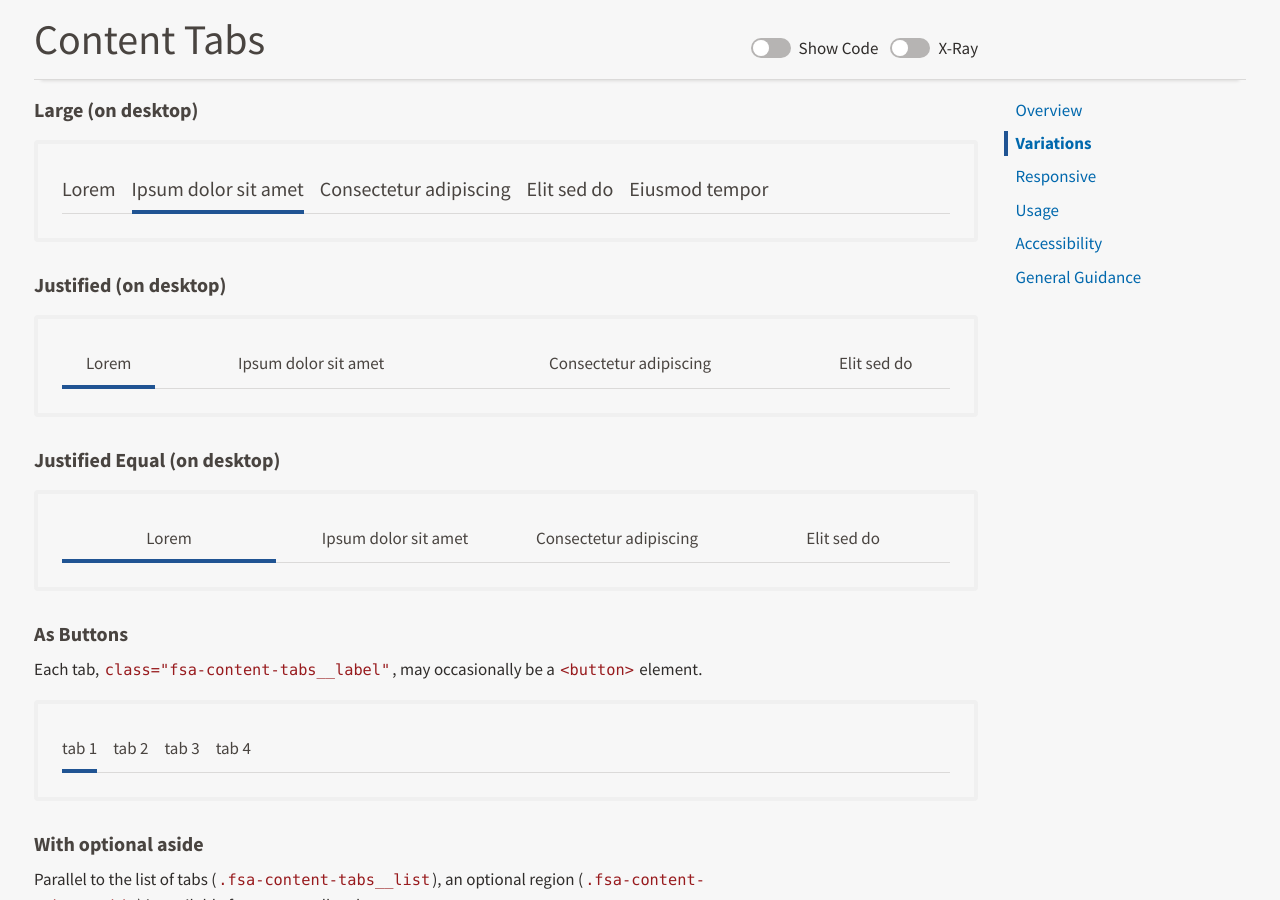
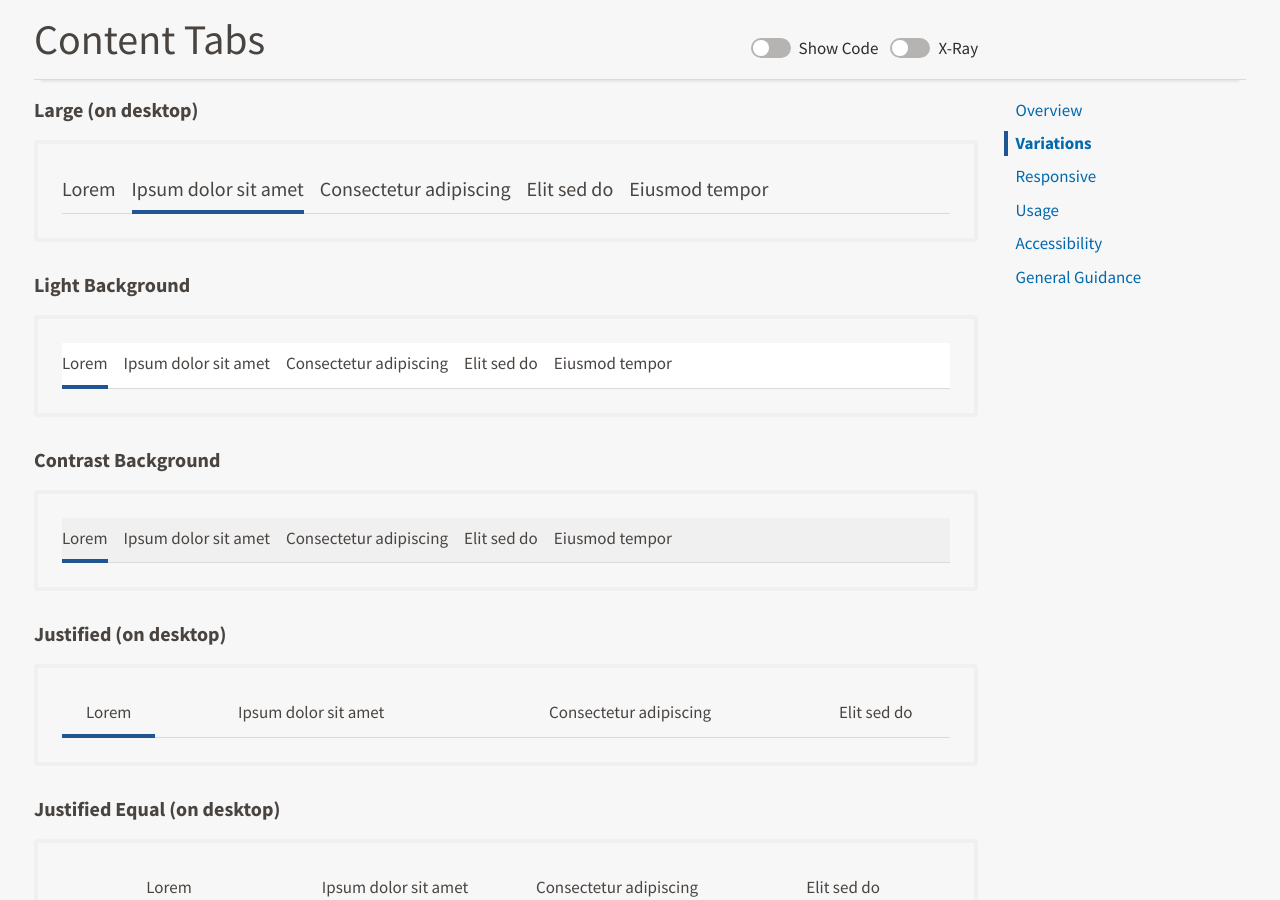
Before and after one commit to USDA-FSA/fsa-design-system, a Jekyll site: the page built from components/content-tabs/index.md, in a window 1280 px wide and 900 px high, scrolled down 1044 px. Built offline with Jekyll 4.4.1, drawn with Linux system fonts in a browser that asks for light colours.

Commit message:
Tabs [amends #369]

````diff
--- a/components/content-tabs/index.md
+++ b/components/content-tabs/index.md
@@ -38,7 +38,6 @@
       </li>
     </ul>
   </div>
-
 </div>
 
 ## Variations
@@ -47,38 +46,7 @@
 
 ### Default
 
-<div class="ds-preview">
-  <div class="fsa-content-tabs">
-    <ul class="fsa-content-tabs__list">
-      <li class="fsa-content-tabs__item">
-        <a class="fsa-content-tabs__label fsa-content-tabs__label--active" aria-current="step" href="#link">
-          <span class="fsa-content-tabs__label-text">Lorem</span>
-        </a>
-      </li>
-      <li class="fsa-content-tabs__item">
-        <a class="fsa-content-tabs__label" href="#link">
-          <span class="fsa-content-tabs__label-text">Ipsum dolor sit amet</span>
-        </a>
-      </li>
-      <li class="fsa-content-tabs__item">
-        <a class="fsa-content-tabs__label" href="#link">
-          <span class="fsa-content-tabs__label-text">Consectetur adipiscing</span>
-        </a>
-      </li>
-      <li class="fsa-content-tabs__item">
-        <a class="fsa-content-tabs__label" href="#link">
-          <span class="fsa-content-tabs__label-text">Elit sed do</span>
-        </a>
-      </li>
-      <li class="fsa-content-tabs__item">
-        <a class="fsa-content-tabs__label" href="#link">
-          <span class="fsa-content-tabs__label-text">Eiusmod tempor</span>
-        </a>
-      </li>
-    </ul>
-  </div>
-</div>
-```html
+{% capture snippet %}
 <div class="fsa-content-tabs">
   <ul class="fsa-content-tabs__list">
     <li class="fsa-content-tabs__item">
@@ -108,42 +76,13 @@
     </li>
   </ul>
 </div>
-```
+{% endcapture %}
+
+{% include preview-and-snippet.html %}
 
 ### Small
 
-<div class="ds-preview">
-  <div class="fsa-content-tabs">
-    <ul class="fsa-content-tabs__list">
-      <li class="fsa-content-tabs__item">
-        <a class="fsa-content-tabs__label fsa-content-tabs__label--small" href="#link">
-          <span class="fsa-content-tabs__label-text">Lorem</span>
-        </a>
-      </li>
-      <li class="fsa-content-tabs__item">
-        <a class="fsa-content-tabs__label fsa-content-tabs__label--small fsa-content-tabs__label--active" aria-current="step" href="#link">
-          <span class="fsa-content-tabs__label-text">Ipsum dolor sit amet</span>
-        </a>
-      </li>
-      <li class="fsa-content-tabs__item">
-        <a class="fsa-content-tabs__label fsa-content-tabs__label--small" href="#link">
-          <span class="fsa-content-tabs__label-text">Consectetur adipiscing</span>
-        </a>
-      </li>
-      <li class="fsa-content-tabs__item">
-        <a class="fsa-content-tabs__label fsa-content-tabs__label fsa-content-tabs__label--small" href="#link">
-          <span class="fsa-content-tabs__label-text">Elit sed do</span>
-        </a>
-      </li>
-      <li class="fsa-content-tabs__item">
-        <a class="fsa-content-tabs__label fsa-content-tabs__label--small" href="#link">
-          <span class="fsa-content-tabs__label-text">Eiusmod tempor</span>
-        </a>
-      </li>
-    </ul>
-  </div>
-</div>
-```html
+{% capture snippet %}
 <div class="fsa-content-tabs">
   <ul class="fsa-content-tabs__list">
     <li class="fsa-content-tabs__item">
@@ -173,43 +112,13 @@
     </li>
   </ul>
 </div>
-```
+{% endcapture %}
 
+{% include preview-and-snippet.html %}
 
 ### Large (on desktop)
 
-<div class="ds-preview">
-  <div class="fsa-content-tabs">
-    <ul class="fsa-content-tabs__list">
-      <li class="fsa-content-tabs__item">
-        <a class="fsa-content-tabs__label fsa-content-tabs__label--large" href="#link">
-          <span class="fsa-content-tabs__label-text">Lorem</span>
-        </a>
-      </li>
-      <li class="fsa-content-tabs__item">
-        <a class="fsa-content-tabs__label fsa-content-tabs__label--large fsa-content-tabs__label--active" aria-current="step" href="#link">
-          <span class="fsa-content-tabs__label-text">Ipsum dolor sit amet</span>
-        </a>
-      </li>
-      <li class="fsa-content-tabs__item">
-        <a class="fsa-content-tabs__label fsa-content-tabs__label--large" href="#link">
-          <span class="fsa-content-tabs__label-text">Consectetur adipiscing</span>
-        </a>
-      </li>
-      <li class="fsa-content-tabs__item">
-        <a class="fsa-content-tabs__label fsa-content-tabs__label fsa-content-tabs__label--large" href="#link">
-          <span class="fsa-content-tabs__label-text">Elit sed do</span>
-        </a>
-      </li>
-      <li class="fsa-content-tabs__item">
-        <a class="fsa-content-tabs__label fsa-content-tabs__label--large" href="#link">
-          <span class="fsa-content-tabs__label-text">Eiusmod tempor</span>
-        </a>
-      </li>
-    </ul>
-  </div>
-</div>
-```html
+{% capture snippet %}
 <div class="fsa-content-tabs">
   <ul class="fsa-content-tabs__list">
     <li class="fsa-content-tabs__item">
@@ -239,38 +148,87 @@
     </li>
   </ul>
 </div>
-```
+{% endcapture %}
 
+{% include preview-and-snippet.html %}
+
+### Light Background
+
+{% capture snippet %}
+<div class="fsa-content-tabs fsa-content-tabs--light">
+  <ul class="fsa-content-tabs__list">
+    <li class="fsa-content-tabs__item">
+      <a class="fsa-content-tabs__label fsa-content-tabs__label--active" href="link.html" aria-current="tab">
+        <span class="fsa-content-tabs__label-text">Lorem</span>
+      </a>
+    </li>
+    <li class="fsa-content-tabs__item">
+      <a class="fsa-content-tabs__label" href="link.html">
+        <span class="fsa-content-tabs__label-text">Ipsum dolor sit amet</span>
+      </a>
+    </li>
+    <li class="fsa-content-tabs__item">
+      <a class="fsa-content-tabs__label" href="link.html">
+        <span class="fsa-content-tabs__label-text">Consectetur adipiscing</span>
+      </a>
+    </li>
+    <li class="fsa-content-tabs__item">
+      <a class="fsa-content-tabs__label" href="link.html">
+        <span class="fsa-content-tabs__label-text">Elit sed do</span>
+      </a>
+    </li>
+    <li class="fsa-content-tabs__item">
+      <a class="fsa-content-tabs__label" href="link.html">
+        <span class="fsa-content-tabs__label-text">Eiusmod tempor</span>
+      </a>
+    </li>
+  </ul>
+  <div class="fsa-content-tabs__aside"></div>
+</div>
+{% endcapture %}
+
+{% include preview-and-snippet.html %}
+
+### Contrast Background
+
+{% capture snippet %}
+<div class="fsa-content-tabs fsa-content-tabs--contrast">
+  <ul class="fsa-content-tabs__list">
+    <li class="fsa-content-tabs__item">
+      <a class="fsa-content-tabs__label fsa-content-tabs__label--active" href="link.html" aria-current="tab">
+        <span class="fsa-content-tabs__label-text">Lorem</span>
+      </a>
+    </li>
+    <li class="fsa-content-tabs__item">
+      <a class="fsa-content-tabs__label" href="link.html">
+        <span class="fsa-content-tabs__label-text">Ipsum dolor sit amet</span>
+      </a>
+    </li>
+    <li class="fsa-content-tabs__item">
+      <a class="fsa-content-tabs__label" href="link.html">
+        <span class="fsa-content-tabs__label-text">Consectetur adipiscing</span>
+      </a>
+    </li>
+    <li class="fsa-content-tabs__item">
+      <a class="fsa-content-tabs__label" href="link.html">
+        <span class="fsa-content-tabs__label-text">Elit sed do</span>
+      </a>
+    </li>
+    <li class="fsa-content-tabs__item">
+      <a class="fsa-content-tabs__label" href="link.html">
+        <span class="fsa-content-tabs__label-text">Eiusmod tempor</span>
+      </a>
+    </li>
+  </ul>
+  <div class="fsa-content-tabs__aside"></div>
+</div>
+{% endcapture %}
+
+{% include preview-and-snippet.html %}
 
 ### Justified (on desktop)
 
-<div class="ds-preview">
-  <div class="fsa-content-tabs fsa-content-tabs--justified">
-    <ul class="fsa-content-tabs__list">
-      <li class="fsa-content-tabs__item">
-        <a class="fsa-content-tabs__label fsa-content-tabs__label--active" aria-current="step" href="#link">
-          <span class="fsa-content-tabs__label-text">Lorem</span>
-        </a>
-      </li>
-      <li class="fsa-content-tabs__item">
-        <a class="fsa-content-tabs__label" href="#link">
-          <span class="fsa-content-tabs__label-text">Ipsum dolor sit amet</span>
-        </a>
-      </li>
-      <li class="fsa-content-tabs__item">
-        <a class="fsa-content-tabs__label" href="#link">
-          <span class="fsa-content-tabs__label-text">Consectetur adipiscing</span>
-        </a>
-      </li>
-      <li class="fsa-content-tabs__item">
-        <a class="fsa-content-tabs__label" href="#link">
-          <span class="fsa-content-tabs__label-text">Elit sed do</span>
-        </a>
-      </li>
-    </ul>
-  </div>
-</div>
-```html
+{% capture snippet %}
 <div class="fsa-content-tabs fsa-content-tabs--justified">
   <ul class="fsa-content-tabs__list">
     <li class="fsa-content-tabs__item">
@@ -295,37 +253,13 @@
     </li>
   </ul>
 </div>
-```
+{% endcapture %}
+
+{% include preview-and-snippet.html %}
 
 ### Justified Equal (on desktop)
 
-<div class="ds-preview">
-  <div class="fsa-content-tabs fsa-content-tabs--justified-equal">
-    <ul class="fsa-content-tabs__list">
-      <li class="fsa-content-tabs__item">
-        <a class="fsa-content-tabs__label fsa-content-tabs__label--active" aria-current="step" href="#link">
-          <span class="fsa-content-tabs__label-text">Lorem</span>
-        </a>
-      </li>
-      <li class="fsa-content-tabs__item">
-        <a class="fsa-content-tabs__label" href="#link">
-          <span class="fsa-content-tabs__label-text">Ipsum dolor sit amet</span>
-        </a>
-      </li>
-      <li class="fsa-content-tabs__item">
-        <a class="fsa-content-tabs__label" href="#link">
-          <span class="fsa-content-tabs__label-text">Consectetur adipiscing</span>
-        </a>
-      </li>
-      <li class="fsa-content-tabs__item">
-        <a class="fsa-content-tabs__label" href="#link">
-          <span class="fsa-content-tabs__label-text">Elit sed do</span>
-        </a>
-      </li>
-    </ul>
-  </div>
-</div>
-```html
+{% capture snippet %}
 <div class="fsa-content-tabs fsa-content-tabs--justified-equal">
   <ul class="fsa-content-tabs__list">
     <li class="fsa-content-tabs__item">
@@ -350,39 +284,15 @@
     </li>
   </ul>
 </div>
-```
+{% endcapture %}
+
+{% include preview-and-snippet.html %}
 
 ### As Buttons
 
 Each tab, <code>class="fsa-content-tabs__label"</code>, may occasionally be a <code>&lt;button&gt;</code> element.
 
-<div class="ds-preview">
-  <div class="fsa-content-tabs">
-    <ul class="fsa-content-tabs__list">
-      <li class="fsa-content-tabs__item">
-        <button class="fsa-content-tabs__label fsa-content-tabs__label--active" aria-current="step" type="button">
-          <span class="fsa-content-tabs__label-text">tab 1</span>
-        </button>
-      </li>
-      <li class="fsa-content-tabs__item">
-        <button class="fsa-content-tabs__label" type="button">
-          <span class="fsa-content-tabs__label-text">tab 2</span>
-        </button>
-      </li>
-      <li class="fsa-content-tabs__item">
-        <button class="fsa-content-tabs__label" type="button">
-          <span class="fsa-content-tabs__label-text">tab 3</span>
-        </button>
-      </li>
-      <li class="fsa-content-tabs__item">
-        <button class="fsa-content-tabs__label" type="button">
-          <span class="fsa-content-tabs__label-text">tab 4</span>
-        </button>
-      </li>
-    </ul>
-  </div>
-</div>
-```html
+{% capture snippet %}
 <div class="fsa-content-tabs">
   <ul class="fsa-content-tabs__list">
     <li class="fsa-content-tabs__item">
@@ -407,47 +317,15 @@
     </li>
   </ul>
 </div>
-```
+{% endcapture %}
+
+{% include preview-and-snippet.html %}
 
 ### With optional aside
 
 Parallel to the list of tabs (`.fsa-content-tabs__list`), an optional region (`.fsa-content-tabs__aside`) is available for contextually relevant content.
 
-<div class="ds-preview">
-  <div class="fsa-content-tabs">
-    <ul class="fsa-content-tabs__list">
-      <li class="fsa-content-tabs__item">
-        <a class="fsa-content-tabs__label fsa-content-tabs__label--active" aria-current="step" href="#link">
-          <span class="fsa-content-tabs__label-text">Lorem</span>
-        </a>
-      </li>
-      <li class="fsa-content-tabs__item">
-        <a class="fsa-content-tabs__label" href="#link">
-          <span class="fsa-content-tabs__label-text">Ipsum dolor sit amet</span>
-        </a>
-      </li>
-      <li class="fsa-content-tabs__item">
-        <a class="fsa-content-tabs__label" href="#link">
-          <span class="fsa-content-tabs__label-text">Consectetur adipiscing</span>
-        </a>
-      </li>
-      <li class="fsa-content-tabs__item">
-        <a class="fsa-content-tabs__label" href="#link">
-          <span class="fsa-content-tabs__label-text">Elit sed do</span>
-        </a>
-      </li>
-      <li class="fsa-content-tabs__item">
-        <a class="fsa-content-tabs__label" href="#link">
-          <span class="fsa-content-tabs__label-text">Eiusmod tempor</span>
-        </a>
-      </li>
-    </ul>
-    <div class="fsa-content-tabs__aside">
-      <a href="#link-to-nowhere" onclick="alert('A text link is but one example of what can go here.')">Help</a>
-    </div>
-  </div>
-</div>
-```html
+{% capture snippet %}
 <div class="fsa-content-tabs">
   <ul class="fsa-content-tabs__list">
     <li class="fsa-content-tabs__item">
@@ -477,10 +355,12 @@
     </li>
   </ul>
   <div class="fsa-content-tabs__aside">
-    <a href="link.html">Help</a>
+    <a href="#link-to-nowhere" onclick="alert('A text link is but one example of what can go here.')">Help</a>
   </div>
 </div>
-```
+{% endcapture %}
+
+{% include preview-and-snippet.html %}
 
 ## Responsive
 
````
